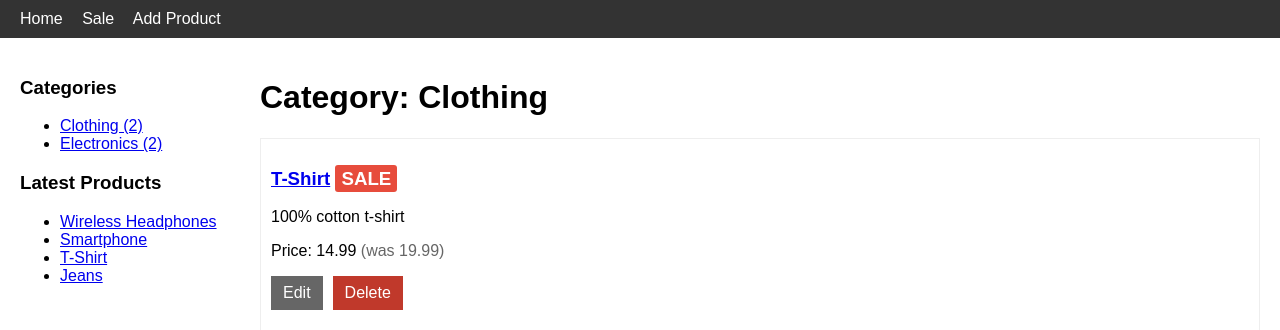
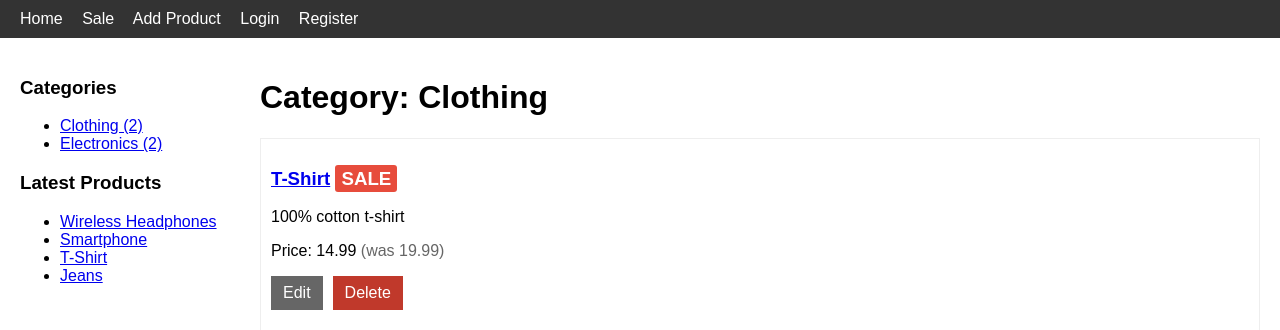
Before and after one commit to nodo343/jango1, a Django app: page /category/clothing/ in a window 1280 px wide. Shown: the top 330 px of the page. Run offline with Django 5.2, Linux system fonts and the light colour scheme; data comes from the database, SQL or seed files in the repository; parts of the project's set-up code (start-up, migrations or seed data) failed here and were passed over.

Commit message:
Update navigation.html

```diff
--- a/templates/includes/navigation.html
+++ b/templates/includes/navigation.html
@@ -2,4 +2,11 @@
   <a href="{% url 'store:home' %}">Home</a>
   <a href="{% url 'store:sale_products' %}">Sale</a>
   <a href="{% url 'store:product_create' %}">Add Product</a>
+  {% if user.is_authenticated %}
+    <a href="{% url 'users:profile' %}">Profile</a>
+    <a href="{% url 'users:logout' %}">Logout</a>
+  {% else %}
+    <a href="{% url 'users:login' %}">Login</a>
+    <a href="{% url 'users:register' %}">Register</a>
+  {% endif %}
 </nav>
```
